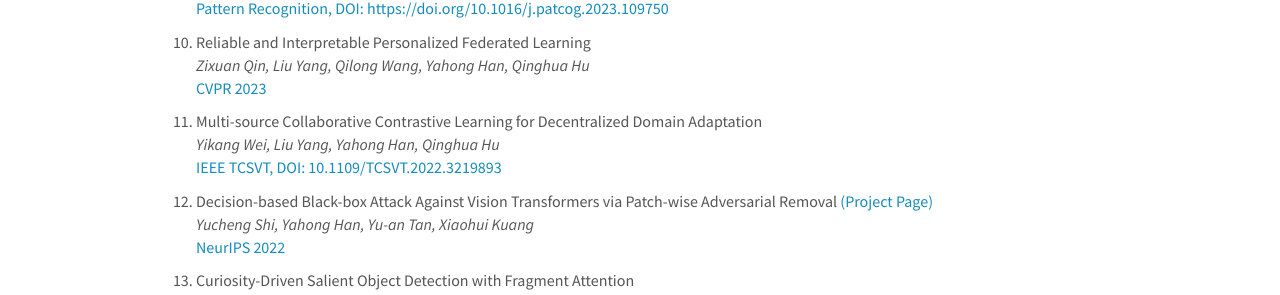
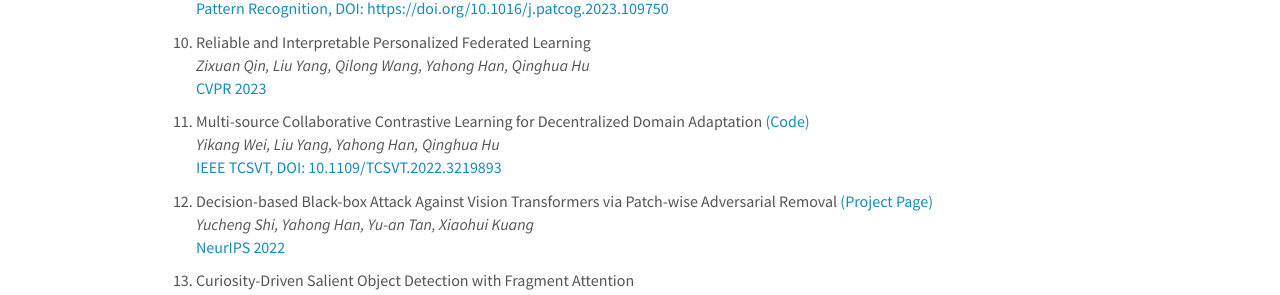
Before and after one commit to tjumm/tjumm.github.io, a Jekyll site: the page built from _pages/publications.md, in a window 1280 px wide and 900 px high, scrolled down 684 px. Shown: the part 149-444 px from the top of the window. Built offline with Jekyll 4.4.1, drawn with Linux system fonts in a browser that asks for light colours; comment, search, counter and statistics services are not loaded.

Commit message:
add code

```diff
--- a/_data/publist.yml
+++ b/_data/publist.yml
@@ -88,7 +88,7 @@
     display: CVPR 2023
   highlight: 0
 
-- title: "1. Multi-source Collaborative Contrastive Learning for Decentralized Domain Adaptation"
+- title: "1. Multi-source Collaborative Contrastive Learning for Decentralized Domain Adaptation <a href='https://gitee.com/luckyyk/mcc-da'>(Code)</a>"
   image: dummy.png
   description:
   authors: Yikang Wei, Liu Yang, Yahong Han, Qinghua Hu
```
